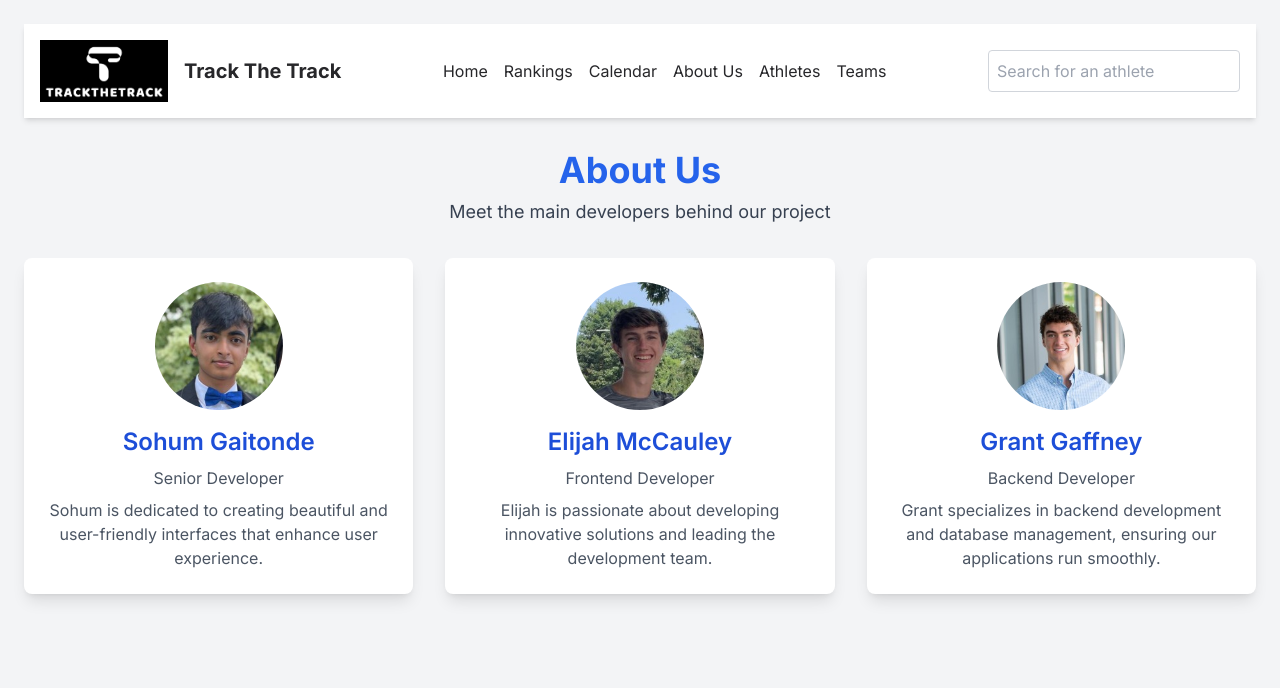
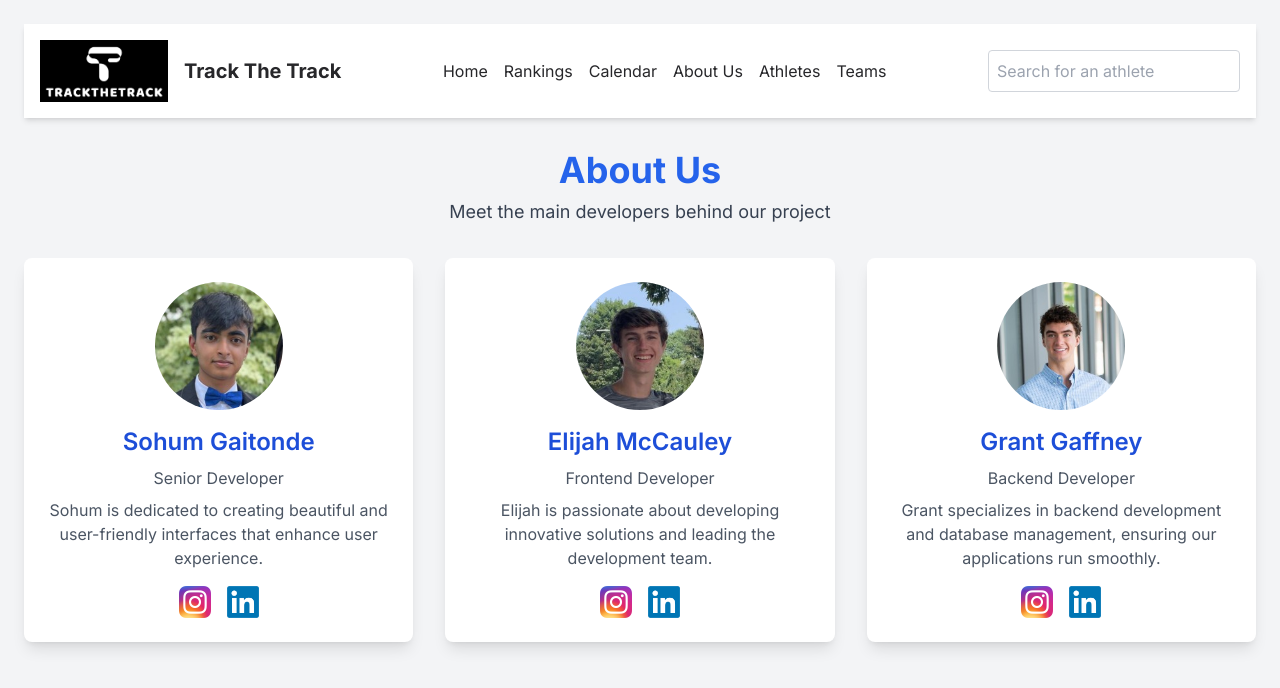
Before and after one commit to sohumgaitonde/trackthetrack, a Next.js app in the folder trackthetrack/: page /about-us in a window 1280 px wide. Shown: the top 688 px of the page. Built offline with nearby package versions, Linux system fonts and the light colour scheme.

Commit message:
add our social links

```diff
--- a/trackthetrack/app/about-us/page.tsx
+++ b/trackthetrack/app/about-us/page.tsx
@@ -7,6 +7,8 @@ import sohum from '../assets/sohum.jpeg';
 import grant from '../assets/grant.jpeg';
 import elijah from '../assets/elijah.jpeg'
 import Search from '../../components/Search';
+import linkedin from '../assets/linkedin.png';
+import instagram from '../assets/instagram.png';
 
 
 const HomePage: React.FC = () => {
@@ -55,6 +57,14 @@ const HomePage: React.FC = () => {
             <h2 className="text-2xl font-semibold text-blue-700">Sohum Gaitonde</h2>
             <p className="text-gray-600 mt-2">Senior Developer</p>
             <p className="text-gray-600 mt-2">Sohum is dedicated to creating beautiful and user-friendly interfaces that enhance user experience.</p>
+            <div className="flex justify-center mt-4 space-x-4">
+                    <a href="https://www.instagram.com/sohum.gaitonde" target="_blank" rel="noopener noreferrer">
+                        <Image src={instagram} alt="Instagram" className="w-8 h-8"/>
+                    </a>
+                    <a href="https://www.linkedin.com/in/sohum-gaitonde/" target="_blank" rel="noopener noreferrer">
+                        <Image src={linkedin} alt="LinkedIn" className="w-8 h-8"/>
+                    </a>
+                </div>
         </div>
 
         <div className="bg-white p-6 rounded-lg shadow-lg text-center">
@@ -62,6 +72,14 @@ const HomePage: React.FC = () => {
             <h2 className="text-2xl font-semibold text-blue-700">Elijah McCauley</h2>
             <p className="text-gray-600 mt-2">Frontend Developer</p>
             <p className="text-gray-600 mt-2">Elijah is passionate about developing innovative solutions and leading the development team.</p>
+            <div className="flex justify-center mt-4 space-x-4">
+                    <a href="https://www.instagram.com/chasingau" target="_blank" rel="noopener noreferrer">
+                        <Image src={instagram} alt="Instagram" className="w-8 h-8"/>
+                    </a>
+                    <a href="https://www.linkedin.com/in/elijahmccauley/" target="_blank" rel="noopener noreferrer">
+                        <Image src={linkedin} alt="LinkedIn" className="w-8 h-8"/>
+                    </a>
+                </div>
         </div>
 
         <div className="bg-white p-6 rounded-lg shadow-lg text-center">
@@ -69,6 +87,14 @@ const HomePage: React.FC = () => {
             <h2 className="text-2xl font-semibold text-blue-700">Grant Gaffney</h2>
             <p className="text-gray-600 mt-2">Backend Developer</p>
             <p className="text-gray-600 mt-2">Grant specializes in backend development and database management, ensuring our applications run smoothly.</p>
+            <div className="flex justify-center mt-4 space-x-4">
+                    <a href="https://www.instagram.com/grant.gaffney" target="_blank" rel="noopener noreferrer">
+                        <Image src={instagram} alt="Instagram" className="w-8 h-8"/>
+                    </a>
+                    <a href="https://www.linkedin.com/in/grant-gaffney/" target="_blank" rel="noopener noreferrer">
+                        <Image src={linkedin} alt="LinkedIn" className="w-8 h-8"/>
+                    </a>
+                </div>
         </div>
 
     </div>
```
Also changed, not shown: trackthetrack/app/assets/linkedin.png (added).
